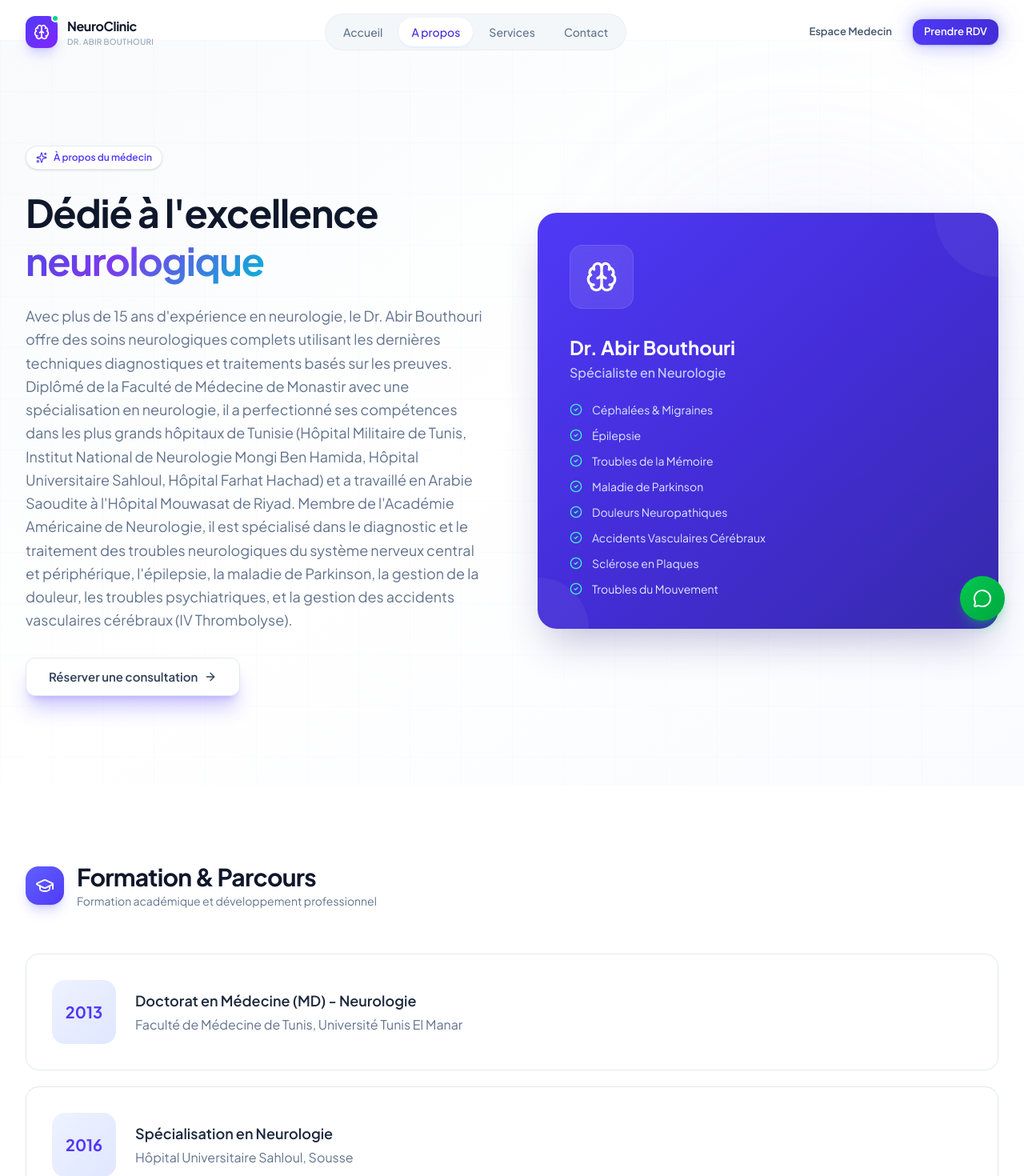
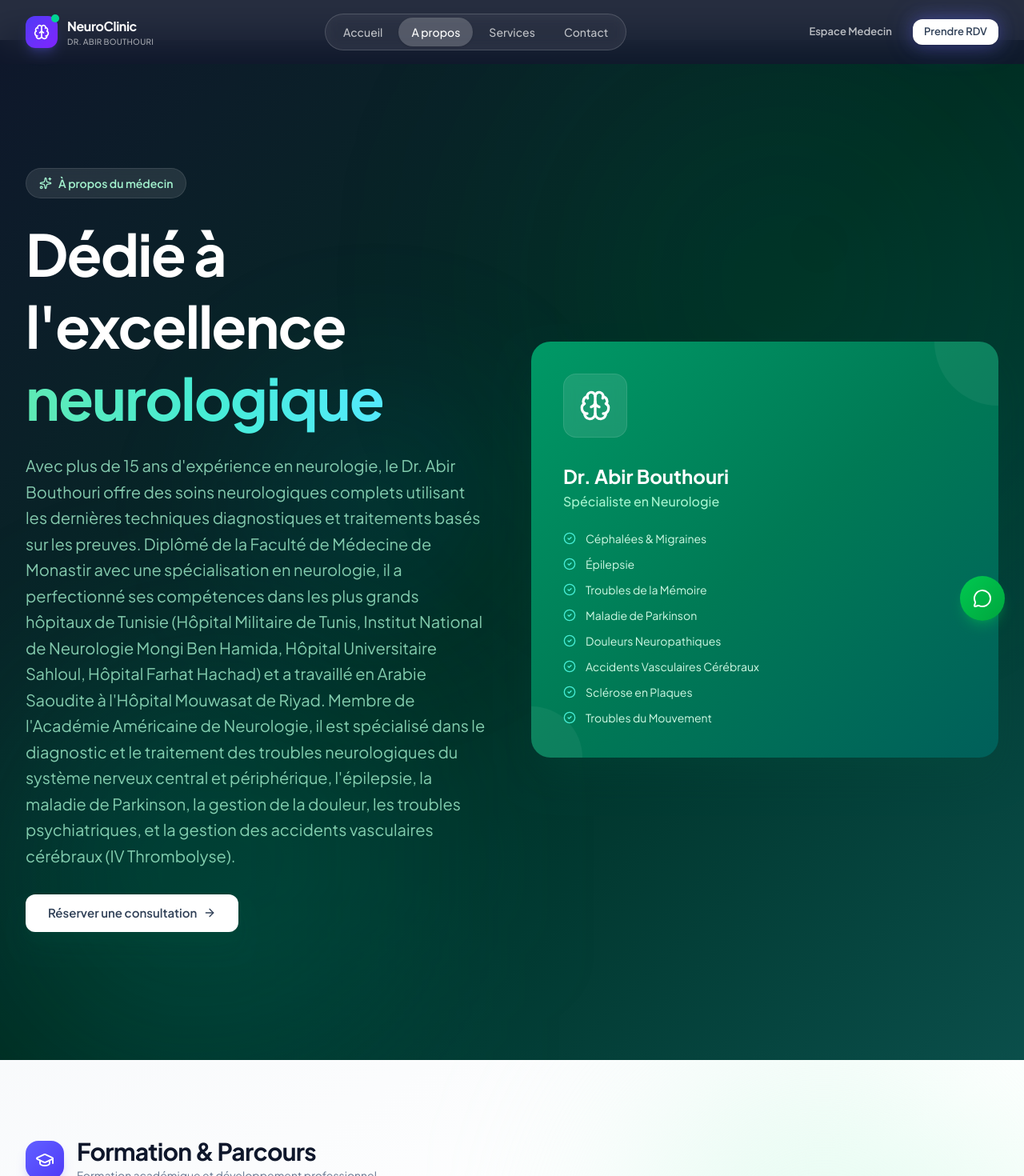
Before and after one commit to bouthouriMed/neuro-clinic, a React (Vite) app: page /about in a window 1280 px wide. Shown: the top 1470 px of the page at 80% size. Built offline with nearby package versions, Linux system fonts and the light colour scheme.

Commit message:
Gradiant

```diff
--- a/index.html
+++ b/index.html
@@ -8,11 +8,11 @@
     <meta name="description" content="Expert neurological care with Dr. Abir Bouthouri. Comprehensive diagnosis and personalized treatment for all neurological conditions." />
 
     <!-- Open Graph (Facebook, WhatsApp, iMessage, LinkedIn, etc.) -->
-    <meta property="og:url" content="https://neuroclinic-app.vercel.app/" />
+    <meta property="og:url" content="https://www.drabirneuroclinic.tn/" />
     <meta property="og:type" content="website" />
     <meta property="og:title" content="NeuroClinic – Dr. Abir Bouthouri" />
     <meta property="og:description" content="Cabinet de Neurologie – Plus de 15 ans d'expérience. Prenez rendez-vous en ligne." />
-    <meta property="og:image" content="https://neuroclinic-app.vercel.app/outer.png" />
+    <meta property="og:image" content="https://www.drabirneuroclinic.tn/outer.png" />
     <meta property="og:image:width" content="1200" />
     <meta property="og:image:height" content="630" />
 
--- a/src/components/layout/PublicNavbar.jsx
+++ b/src/components/layout/PublicNavbar.jsx
@@ -11,12 +11,15 @@ const links = [
   { to: '/contact', label: 'Contact' },
 ]
 
+const darkHeroPages = ['/services', '/contact', '/about']
+
 export default function PublicNavbar() {
   const [open, setOpen] = useState(false)
   const [scrolled, setScrolled] = useState(false)
   const { pathname } = useLocation()
 
   const isHome = pathname === '/'
+  const hasDarkHero = darkHeroPages.includes(pathname)
 
   useEffect(() => {
     const onScroll = () => setScrolled(window.scrollY > 20)
@@ -24,9 +27,11 @@ export default function PublicNavbar() {
     return () => window.removeEventListener('scroll', onScroll)
   }, [])
 
-  // On the homepage, before scrolling: transparent with light text
-  // After scrolling (or on other pages): white bg with dark text
+  // On homepage: transparent with light text before scrolling
+  // On dark hero pages (services, contact): dark background
+  // When scrolled: white bg with dark text
   const isTransparent = isHome && !scrolled
+  const hasDarkBackground = hasDarkHero && !scrolled
 
   return (
     <nav className={`fixed top-0 left-0 right-0 z-50 transition-all duration-500 ${
@@ -34,7 +39,9 @@ export default function PublicNavbar() {
         ? 'bg-white/90 backdrop-blur-xl shadow-[0_1px_3px_rgba(0,0,0,0.05),0_8px_24px_rgba(99,102,241,0.06)]'
         : isHome
           ? 'bg-gradient-to-b from-black/40 via-black/15 to-transparent backdrop-blur-[2px]'
-          : 'bg-transparent'
+          : hasDarkHero
+            ? 'bg-slate-900/90 backdrop-blur-xl'
+            : 'bg-transparent'
     }`}>
       <div className="max-w-7xl mx-auto px-6 lg:px-8">
         <div className="h-20 flex items-center justify-between">
@@ -44,19 +51,21 @@ export default function PublicNavbar() {
               <div className="w-10 h-10 rounded-xl bg-gradient-to-br from-indigo-600 to-violet-600 flex items-center justify-center shadow-lg shadow-indigo-500/25 group-hover:shadow-indigo-500/40 group-hover:scale-105 transition-all duration-300">
                 <Brain className="w-5 h-5 text-white" />
               </div>
-              <div className={`absolute -top-0.5 -right-0.5 w-2.5 h-2.5 bg-emerald-400 rounded-full border-2 ${isTransparent ? 'border-transparent' : 'border-white'}`} />
+              <div className={`absolute -top-0.5 -right-0.5 w-2.5 h-2.5 bg-emerald-400 rounded-full border-2 ${hasDarkBackground || isTransparent ? 'border-transparent' : 'border-white'}`} />
             </div>
             <div className="flex flex-col">
-              <span className={`text-base font-bold tracking-tight transition-colors duration-500 ${isTransparent ? 'text-white' : 'text-slate-900'}`}>NeuroClinic</span>
-              <span className={`text-[10px] font-medium tracking-wide uppercase transition-colors duration-500 ${isTransparent ? 'text-white/60' : 'text-slate-400'}`}>Dr. Abir Bouthouri</span>
+              <span className={`text-base font-bold tracking-tight transition-colors duration-500 ${hasDarkBackground ? 'text-white' : 'text-slate-900'}`}>NeuroClinic</span>
+              <span className={`text-[10px] font-medium tracking-wide uppercase transition-colors duration-500 ${hasDarkBackground ? 'text-white/60' : 'text-slate-400'}`}>Dr. Abir Bouthouri</span>
             </div>
           </Link>
 
           {/* Desktop Nav Links */}
           <div className={`hidden md:flex items-center gap-1 backdrop-blur-sm rounded-full px-1.5 py-1 border transition-all duration-500 ${
-            isTransparent
+            hasDarkBackground
               ? 'bg-white/10 border-white/15'
-              : 'bg-slate-100/80 border-slate-200/60'
+              : isTransparent
+                ? 'bg-white/10 border-white/15'
+                : 'bg-slate-100/80 border-slate-200/60'
           }`}>
             {links.map((link) => (
               <Link
@@ -64,12 +73,16 @@ export default function PublicNavbar() {
                 to={link.to}
                 className={`px-4 py-2 rounded-full text-sm font-medium transition-all duration-300 no-underline relative ${
                   pathname === link.to
-                    ? isTransparent
+                    ? hasDarkBackground
                       ? 'text-white bg-white/20 shadow-sm'
-                      : 'text-indigo-700 bg-white shadow-sm shadow-indigo-100'
-                    : isTransparent
+                      : isTransparent
+                        ? 'text-white bg-white/20 shadow-sm'
+                        : 'text-indigo-700 bg-white shadow-sm shadow-indigo-100'
+                    : hasDarkBackground
                       ? 'text-white/70 hover:text-white hover:bg-white/10'
-                      : 'text-slate-500 hover:text-slate-800 hover:bg-white/60'
+                      : isTransparent
+                        ? 'text-white/70 hover:text-white hover:bg-white/10'
+                        : 'text-slate-500 hover:text-slate-800 hover:bg-white/60'
                 }`}
               >
                 {link.label}
@@ -80,14 +93,14 @@ export default function PublicNavbar() {
           {/* Desktop CTA */}
           <div className="hidden md:flex items-center gap-3">
             <Link to="/dashboard" className="no-underline">
-              <Button variant="ghost" size="sm" className={`transition-colors duration-500 ${isTransparent ? 'text-white/70 hover:text-white hover:bg-white/10' : 'text-slate-500 hover:text-indigo-600'}`}>
+              <Button variant="ghost" size="sm" className={`transition-colors duration-500 ${hasDarkBackground || isTransparent ? 'text-white/70 hover:text-white hover:bg-white/10' : 'text-slate-500 hover:text-indigo-600'}`}>
                 Espace Medecin
               </Button>
             </Link>
             <PulsingCTA delay={3000} interval={1000}>
               <Link to="/book" className="no-underline">
                 <Button size="sm" className={`shadow-lg hover:-translate-y-0.5 transition-all border-0 ${
-                  isTransparent
+                  hasDarkBackground || isTransparent
                     ? 'bg-white text-indigo-700 shadow-black/15 hover:bg-indigo-50'
                     : 'bg-gradient-to-r from-indigo-600 to-indigo-700 text-white shadow-indigo-500/25 hover:shadow-indigo-500/40'
                 }`}>
@@ -101,7 +114,7 @@ export default function PublicNavbar() {
           <button
             onClick={() => setOpen(!open)}
             className={`md:hidden w-10 h-10 flex items-center justify-center rounded-xl transition-colors ${
-              isTransparent
+              hasDarkBackground || isTransparent
                 ? 'text-white hover:bg-white/10'
                 : 'text-slate-600 hover:bg-slate-100'
             }`}
--- a/src/pages/public/About.jsx
+++ b/src/pages/public/About.jsx
@@ -6,37 +6,43 @@ import { doctor } from '../../data/mockData'
 export default function About() {
   return (
     <>
-      {/* Hero */}
-      <section className="relative overflow-hidden" style={{ paddingTop: '20px' }}>
-        <div className="absolute inset-0 bg-gradient-to-br from-slate-50 via-white to-indigo-50/30" />
-        <div className="absolute inset-0 grid-pattern opacity-50" />
-        <div className="absolute top-[20%] right-[5%] w-[400px] h-[400px] bg-indigo-400/10 rounded-full blur-[100px]" />
+      {/* Hero - Different color scheme (emerald/teal) */}
+      <section className="relative overflow-hidden min-h-[60vh] flex items-center">
+        {/* Different color scheme - emerald/teal instead of indigo/violet */}
+        <div className="absolute inset-0 bg-gradient-to-br from-slate-900 via-emerald-950 to-teal-900" />
+        <div className="absolute inset-0 dot-pattern opacity-[0.05]" />
+        <div className="absolute top-0 right-0 w-[600px] h-[600px] bg-emerald-500/20 rounded-full blur-[150px] animate-pulse-glow" />
+        <div className="absolute bottom-0 left-0 w-[500px] h-[500px] bg-teal-500/15 rounded-full blur-[120px] animate-morph" />
+        <div className="absolute top-1/3 left-1/4 w-[300px] h-[300px] bg-cyan-500/10 rounded-full blur-[100px]" />
 
-        <div className="relative max-w-7xl mx-auto px-6 lg:px-8 py-20 md:py-28">
-          <div className="grid lg:grid-cols-2 gap-16 items-center">
+        {/* Neural pattern overlay */}
+        <div className="absolute inset-0 neural-pattern opacity-10" />
+
+        <div className="relative max-w-7xl mx-auto px-6 lg:px-8 py-32 md:py-40">
+          <div className="grid lg:grid-cols-2 gap-12 items-center">
             <div>
-              <div className="inline-flex items-center gap-2 px-3 py-1.5 rounded-full bg-white border border-slate-200/80 shadow-sm text-xs font-semibold text-indigo-600 mb-6">
-                <Sparkles className="w-3.5 h-3.5" />
+              <div className="inline-flex items-center gap-2 px-4 py-2 rounded-full bg-white/10 border border-white/10 text-sm font-semibold text-emerald-200 mb-6 backdrop-blur-sm">
+                <Sparkles className="w-4 h-4" />
                 À propos du médecin
               </div>
-              <h1 className="text-4xl md:text-5xl font-bold text-slate-900 tracking-tight leading-tight mb-6">
+              <h1 className="text-5xl md:text-6xl lg:text-7xl font-bold text-white tracking-tight leading-tight mb-6">
                 Dédié à l'excellence{' '}
-                <span className="text-gradient">neurologique</span>
+                <span className="text-transparent bg-clip-text bg-gradient-to-r from-emerald-300 via-teal-300 to-cyan-300">neurologique</span>
               </h1>
-              <p className="text-lg text-slate-500 leading-relaxed mb-8">
+              <p className="text-xl text-emerald-200/80 leading-relaxed max-w-xl mb-8">
                 {doctor.bio}
               </p>
               <Link to="/book" className="no-underline">
-                <Button size="lg" className="shadow-xl shadow-indigo-600/25 hover:shadow-xl hover:shadow-indigo-600/30 hover:-translate-y-1 transition-all">
+                <Button size="lg" className="bg-white text-emerald-700 hover:bg-emerald-50 shadow-xl shadow-emerald-900/20 hover:shadow-emerald-900/30 hover:-translate-y-1 transition-all border-0">
                   Réserver une consultation
                   <ArrowRight className="w-4 h-4" />
                 </Button>
               </Link>
             </div>
 
-            {/* Doctor card */}
+            {/* Doctor card - emerald themed */}
             <div className="hidden lg:block">
-              <div className="bg-gradient-to-br from-indigo-600 via-indigo-700 to-indigo-800 rounded-3xl p-10 shadow-2xl shadow-indigo-900/30 relative overflow-hidden hover:shadow-indigo-500/20 transition-shadow">
+              <div className="bg-gradient-to-br from-emerald-600 via-emerald-700 to-teal-800 rounded-3xl p-10 shadow-2xl shadow-emerald-900/30 relative overflow-hidden hover:shadow-emerald-500/20 transition-shadow">
                 <div className="absolute top-0 right-0 w-40 h-40 bg-white/5 rounded-full -translate-y-1/2 translate-x-1/2" />
                 <div className="absolute bottom-0 left-0 w-32 h-32 bg-white/5 rounded-full translate-y-1/2 -translate-x-1/2" />
 
@@ -45,13 +51,13 @@ export default function About() {
                     <Brain className="w-10 h-10 text-white" />
                   </div>
                   <h3 className="text-2xl font-bold text-white mb-1">{doctor.name}</h3>
-                  <p className="text-indigo-200 font-medium mb-6">{doctor.title}</p>
+                  <p className="text-emerald-200 font-medium mb-6">{doctor.title}</p>
 
                   <div className="space-y-3">
                     {doctor.specializations.map((spec) => (
                       <div key={spec} className="flex items-center gap-3">
                         <CheckCircle2 className="w-4 h-4 text-teal-300 shrink-0" />
-                        <span className="text-indigo-100 text-sm">{spec}</span>
+                        <span className="text-emerald-100 text-sm">{spec}</span>
                       </div>
                     ))}
                   </div>
@@ -62,9 +68,11 @@ export default function About() {
         </div>
       </section>
 
-      {/* Education Timeline */}
-      <section className="py-24 bg-white">
-        <div className="max-w-7xl mx-auto px-6 lg:px-8">
+      {/* Education Timeline - Enhanced with gradient */}
+      <section className="py-24 bg-gradient-to-br from-slate-50 via-white to-emerald-50 relative overflow-hidden">
+        <div className="absolute top-0 right-0 w-[500px] h-[500px] bg-emerald-100/50 rounded-full blur-[120px]" />
+        <div className="absolute bottom-0 left-0 w-[400px] h-[400px] bg-teal-100/50 rounded-full blur-[100px]" />
+        <div className="max-w-7xl mx-auto px-6 lg:px-8 relative">
           <div className="flex items-center gap-4 mb-14">
             <div className="w-12 h-12 rounded-2xl bg-gradient-to-br from-indigo-500 to-indigo-600 flex items-center justify-center shadow-lg shadow-indigo-500/25">
               <GraduationCap className="w-6 h-6 text-white" />
@@ -94,9 +102,11 @@ export default function About() {
         </div>
       </section>
 
-      {/* Specializations */}
-      <section className="py-24 bg-slate-50">
-        <div className="max-w-7xl mx-auto px-6 lg:px-8">
+      {/* Specializations - Enhanced with gradient */}
+      <section className="py-24 bg-gradient-to-br from-emerald-50 via-white to-teal-50 relative overflow-hidden">
+        <div className="absolute top-0 right-0 w-[500px] h-[500px] bg-teal-100/50 rounded-full blur-[120px]" />
+        <div className="absolute bottom-0 left-0 w-[400px] h-[400px] bg-emerald-100/50 rounded-full blur-[100px]" />
+        <div className="max-w-7xl mx-auto px-6 lg:px-8 relative">
           <div className="flex items-center gap-4 mb-14">
             <div className="w-12 h-12 rounded-2xl bg-gradient-to-br from-teal-500 to-teal-600 flex items-center justify-center shadow-lg shadow-teal-500/25">
               <Brain className="w-6 h-6 text-white" />
@@ -128,9 +138,11 @@ export default function About() {
         </div>
       </section>
 
-      {/* Values */}
-      <section className="py-24 bg-white">
-        <div className="max-w-7xl mx-auto px-6 lg:px-8">
+      {/* Values - Enhanced with gradient */}
+      <section className="py-24 bg-gradient-to-br from-slate-50 via-white to-indigo-50 relative overflow-hidden">
+        <div className="absolute top-0 right-0 w-[500px] h-[500px] bg-indigo-100/50 rounded-full blur-[120px]" />
+        <div className="absolute bottom-0 left-0 w-[400px] h-[400px] bg-violet-100/50 rounded-full blur-[100px]" />
+        <div className="max-w-7xl mx-auto px-6 lg:px-8 relative">
           <div className="flex items-center gap-4 mb-14">
             <div className="w-12 h-12 rounded-2xl bg-gradient-to-br from-emerald-500 to-emerald-600 flex items-center justify-center shadow-lg shadow-emerald-500/25">
               <Heart className="w-6 h-6 text-white" />
--- a/src/pages/public/Contact.jsx
+++ b/src/pages/public/Contact.jsx
@@ -47,8 +47,10 @@ export default function Contact() {
         </div>
       </section>
 
-      {/* Content */}
-      <section className="py-24 bg-slate-50">
+      {/* Content - Enhanced with gradient background */}
+      <section className="py-24 bg-gradient-to-br from-slate-50 via-white to-teal-50 relative overflow-hidden">
+        <div className="absolute top-0 right-0 w-[500px] h-[500px] bg-teal-100/50 rounded-full blur-[120px]" />
+        <div className="absolute bottom-0 left-0 w-[400px] h-[400px] bg-cyan-100/50 rounded-full blur-[100px]" />
         <div className="max-w-7xl mx-auto px-6 lg:px-8">
           <div className="grid grid-cols-1 lg:grid-cols-5 gap-16">
             {/* Left — Contact info */}
```
Also changed, not shown: src/pages/public/Services.jsx (+15 -2 lines).
